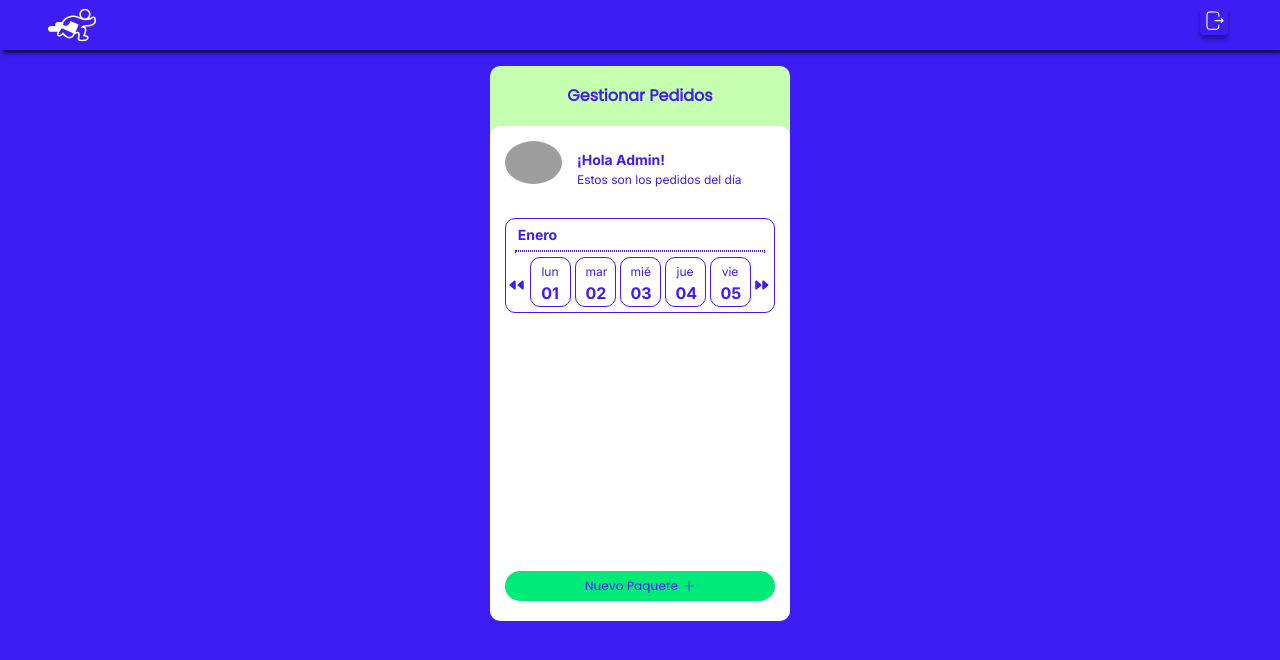
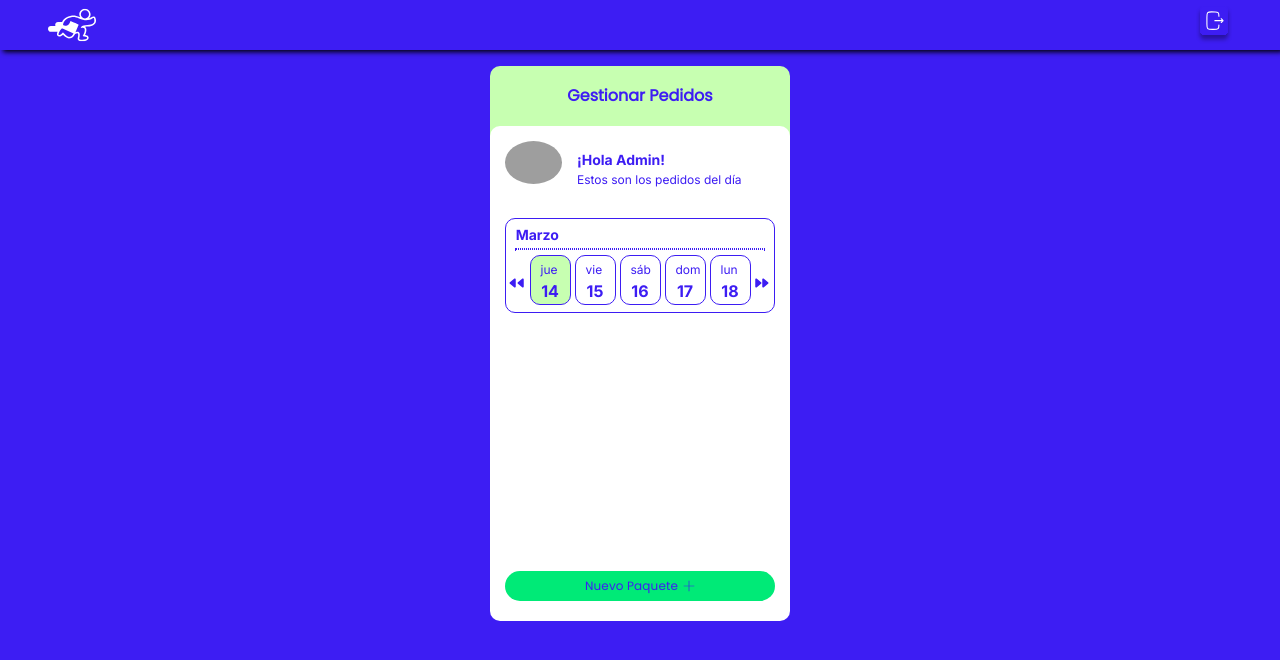
Before and after one commit to hernanortiz18/fast-delivery-src, a Next.js app in the folder fast-delivery-src/: page /manage-orders in a window 1280 px wide. Shown: the top 660 px of the page. Built offline with nearby package versions, Linux system fonts and the light colour scheme; grey boxes are pictures that could not be loaded.

Commit message:
feat: admin maquetado updates

```diff
--- a/fast-delivery-src/package.json
+++ b/fast-delivery-src/package.json
@@ -13,16 +13,19 @@
     "@chakra-ui/react": "^2.8.2",
     "@emotion/react": "^11.11.3",
     "@emotion/styled": "^11.11.0",
+    "date-fns": "^2.30.0",
     "flatpickr": "^4.6.13",
     "framer-motion": "^11.0.3",
     "next": "14.0.4",
     "react": "^18",
+    "react-big-calendar": "^1.8.7",
     "react-dom": "^18",
     "react-icons": "^5.0.1"
   },
   "devDependencies": {
     "@types/node": "^20",
     "@types/react": "^18",
+    "@types/react-big-calendar": "^1.8.8",
     "@types/react-dom": "^18",
     "autoprefixer": "^10.0.1",
     "eslint": "^8",
--- a/fast-delivery-src/src/app/manage-orders/page.tsx
+++ b/fast-delivery-src/src/app/manage-orders/page.tsx
@@ -1,5 +1,7 @@
 import Navbar from "@/commons/Navbar";
+import CalendarComponent from "@/components/CalendarComponent";
 import ManageOrdersBox from "@/components/ManageOrdersBox";
+
 import React from "react";
 
 function manageOrders() {
--- /dev/null
+++ b/fast-delivery-src/src/components/CalendarComponent.jsx
@@ -0,0 +1,13 @@
+"use client";
+import React, { useEffect, useRef } from "react";
+import { Calendar } from "react-big-calendar";
+
+function CalendarComponent() {
+  return (
+    <>
+      <Calendar />
+    </>
+  );
+}
+
+export default CalendarComponent;
--- a/fast-delivery-src/src/components/CarrouselCalendar.tsx
+++ b/fast-delivery-src/src/components/CarrouselCalendar.tsx
@@ -2,43 +2,71 @@ import React, { useEffect, useState } from "react";
 import "@/styles/carrouselCalendar.css";
 import DoubleRigthArrow from "@/assets/DoubleRigthArrow";
 import DoubleLeftArrow from "@/assets/DoubleLeftArrow";
+import {
+  addDays,
+  startOfWeek,
+  endOfWeek,
+  eachDayOfInterval,
+  format,
+  isToday,
+} from "date-fns";
+import esLocale from "date-fns/locale/es";
 
-type CalendarCarouselProps = {
-  calendarData: string[];
-};
+type CalendarCarouselProps = {};
 
-function CarrouselCalendar({ calendarData }: CalendarCarouselProps) {
+function CarrouselCalendar() {
   const [currentIndex, setCurrentIndex] = useState(0);
   const daysToShow = 5;
+  const [selectedDay, setSelectedDay] = useState<string | null>(null);
 
   const prevSlide = () => {
     if (currentIndex > 0) {
-      setCurrentIndex(currentIndex - 1);
+      setCurrentIndex((prevIndex) => prevIndex - 1);
     }
   };
 
   const nextSlide = () => {
-    const lastSlideIndex = Math.ceil(calendarData.length / daysToShow) - 1;
-
-    if (currentIndex < lastSlideIndex) {
-      setCurrentIndex(currentIndex + 1);
-    }
+    setCurrentIndex((prevIndex) => prevIndex + 1);
   };
 
   const updateCarousel = () => {
-    const offset = -currentIndex * 100;
-    // document.getElementById('carousel-container').style.transform = `translateX(${offset}%)`;
+    const container = document.getElementById("carousel-container");
+
+    if (container !== null) {
+      const offset = -currentIndex * 100;
+      container.style.transform = `translateX(${offset}%)`;
+    } else {
+      console.error(
+        "El elemento con ID 'carousel-container' no fue encontrado."
+      );
+    }
   };
   useEffect(() => {
     updateCarousel();
   }, [currentIndex]);
+
+  const getWeekDays = (): string[] => {
+    const currentDate = new Date();
+    const daysInWeek = 5;
+    const weekDays = [];
+
+    for (let i = 0; i < daysInWeek; i++) {
+      const day = addDays(currentDate, i);
+      weekDays.push(day.toISOString()); // Usar el formato ISO para asegurar compatibilidad
+    }
+
+    return weekDays;
+  };
   const startDayIndex = currentIndex * daysToShow;
-
-  const visibleDays = calendarData.slice(
+  const visibleDays = getWeekDays().slice(
     startDayIndex,
     startDayIndex + daysToShow
   );
-  const getMonthName = (index: number) => {
+
+  const handleDayClick = (day: string) => {
+    setSelectedDay(day);
+  };
+  const getMonthName = (date: Date) => {
     const months = [
       "Enero",
       "Febrero",
@@ -54,23 +82,28 @@ function CarrouselCalendar({ calendarData }: CalendarCarouselProps) {
       "Diciembre",
     ];
 
-    return months[index];
+    return months[date.getMonth()];
   };
 
   return (
     <div id="carousel-container" className="carouselContainer">
       <div className="calendarCarouselContainer">
-        <div className="monthName">{getMonthName(currentIndex)}</div>
+        <div className="monthName">{getMonthName(new Date())}</div>
         <hr className="box-dotted-line" />
         <div className="calendarCarrousel">
           {visibleDays.map((day, index) => (
-            <div key={index} className="calendarDay">
-              <div className="dayName">{day}</div>
-              <div className="dayNumber">
-                {(index + 1).toString().padStart(2, "0")}
+            <div
+              key={index}
+              className={`calendarDay ${
+                day === selectedDay ? "selected" : ""
+              } ${isToday(new Date(day)) ? "today" : ""}`}
+            >
+              <div className="dayName">
+                {format(new Date(day), "EE", { locale: esLocale })}
               </div>
+              <div className="dayNumber">{format(new Date(day), "dd")}</div>
             </div>
-          ))}{" "}
+          ))}
           <button className="prevBtn" onClick={prevSlide}>
             <DoubleLeftArrow />
           </button>
--- a/fast-delivery-src/src/components/ManageOrdersBox.tsx
+++ b/fast-delivery-src/src/components/ManageOrdersBox.tsx
@@ -9,7 +9,7 @@ import CarrouselCalendar from "./CarrouselCalendar";
 import { TfiPlus } from "react-icons/tfi";
 
 function ManageOrdersBox() {
-  const calendarData = ["lun", "mar", "mié", "jue", "vie"];
+
   return (
     <div
       style={{ display: "flex", flexDirection: "column", marginTop: "3.5rem" }}
@@ -34,7 +34,7 @@ function ManageOrdersBox() {
           </div>
         </div>
         <div className="carrousel-calendar-container">
-          <CarrouselCalendar calendarData={calendarData} />
+          <CarrouselCalendar  />
         </div>
         <button
           className="greenButton"
--- a/fast-delivery-src/src/styles/carrouselCalendar.css
+++ b/fast-delivery-src/src/styles/carrouselCalendar.css
@@ -8,7 +8,6 @@
   align-items: center;
   overflow-x: scroll;
   margin: auto;
-
 }
 
 .calendarCarouselContainer::-webkit-scrollbar {
@@ -32,9 +31,6 @@
   padding: 5px 10px;
   border: 0.5px solid rgba(61, 29, 243, 1);
   border-radius: 10px;
-  font-family: "Poppins" sans-serif;
-  font-size: 12px;
-  color: rgba(61, 29, 243, 1);
 }
 
 .prevBtn,
@@ -47,7 +43,6 @@
   cursor: pointer;
   display: flex;
   margin: 30px auto;
-
 }
 
 .prevBtn {
@@ -62,7 +57,8 @@
   font-weight: 700;
   text-align: center;
   font-size: 16px;
-  margin: 0 auto;
+
+  color: #3d1df3;
 }
 
 .monthName {
@@ -74,15 +70,17 @@
   font-size: 14px;
   font-weight: 700;
   color: #3d1df3;
-  padding: 5px;
+  padding: 5px 5px 3px 3px;
 }
 
 .dayName {
   display: flex;
-  margin: auto;
+  font-weight: 400;
+  text-align: center;
   font-family: "Poppins" sans-serif;
   font-size: 12px;
-  font-weight: 400;
+
+  color: #3d1df3;
 }
 
 .box-dotted-line {
@@ -90,3 +88,7 @@
   width: 250px;
   margin-bottom: 3px;
 }
+
+.today {
+  background-color: #c7ffb1;
+}
--- a/fast-delivery-src/tsconfig.json
+++ b/fast-delivery-src/tsconfig.json
@@ -38,7 +38,7 @@
     "src/components/Login.tsx",
     "src/app/page.tsx",
     "src/app/register/page.tsx"
-  ],
+, "src/components/CalendarComponent.jsx"  ],
   "exclude": [
     "node_modules"
   ]
```
Also changed, not shown: 1 other file (tests, documents, lock files or other folders).
